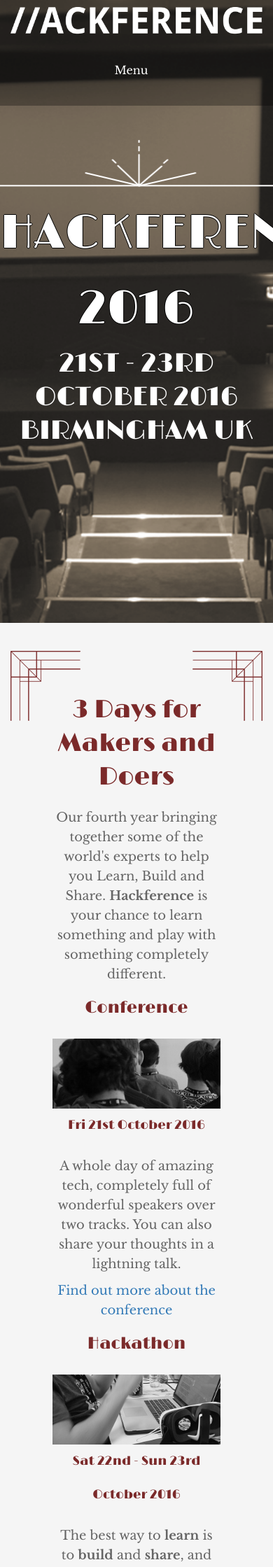
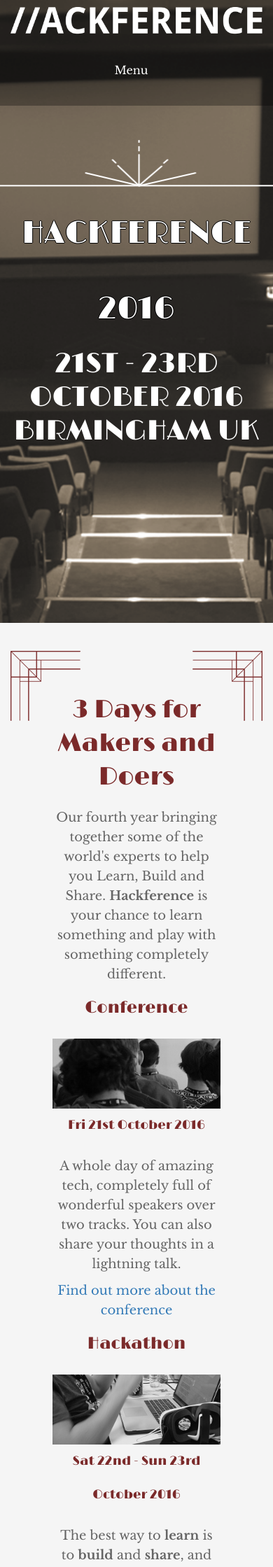
Before and after one commit to hackference/hackference-2016, a Jekyll site: the page built from index.html, in a window 390 px wide. Shown: the top 2239 px of the page at 70% size. Built offline with Jekyll 4.4.1, drawn with Linux system fonts in a browser that asks for light colours; nearby versions of some CDN libraries.

Commit message:
changing font-size to rem, and added media queries for hero text

```diff
--- a/assets/css/site.css
+++ b/assets/css/site.css
@@ -4,7 +4,7 @@ body {
   color: #656565;
   background: #f5f5f5;
   font-family: "Libre Baskerville", sans-serif;
-  font-size: 16px;
+  font-size: 1.6rem;
 }
 
 #top-header-bar {
@@ -63,14 +63,14 @@ body {
   margin: 0;
   padding: 80px 0 0;
   font-family: "Limelight", cursive;
-  font-size: 68px;
+  font-size: 6.8rem;
   line-height: 108px;
   text-shadow: -1px 0 #000000, 0 1px #000000, 1px 0 #000000, 0 -1px #000000;
 }
 #hero-section .hero-content h3 {
   padding: 0 0 250px;
   font-family: "Limelight", cursive;
-  font-size: 38px;
+  font-size: 3.8rem;
   line-height: 48px;
   margin: 0;
 }
@@ -104,7 +104,7 @@ body {
   color: #7b2a2a;
 }
 .content-1 p {
-  font-size: 18px;
+  font-size: 1.8rem;
   line-height: 28px;
 }
 hr {
@@ -217,7 +217,7 @@ footer a {
   display: inline-block;
   padding: 6px 12px;
   margin-bottom: 0;
-  font-size: 14px;
+  font-size: 1.4rem;
   font-weight: 400;
   line-height: 1.42857143;
   text-align: center;
@@ -249,7 +249,7 @@ footer a {
   display: inline-block;
   padding: 6px 12px;
   margin-bottom: 0;
-  font-size: 14px;
+  font-size: 1.4rem;
   font-weight: 400;
   line-height: 1.42857143;
   text-align: center;
@@ -281,4 +281,14 @@ footer a {
 h3.marginTop {
   margin: 20px 0 0 0;
 }
+
+@media (max-width: 768px) {
+    #hero-section .hero-content h1 {
+        font-size: 4.5rem;
+    }
+    #hero-section .hero-content h3 {
+        font-size: 4rem;
+    }
+}
+
 /*# sourceMappingURL=site.css.map */
```
